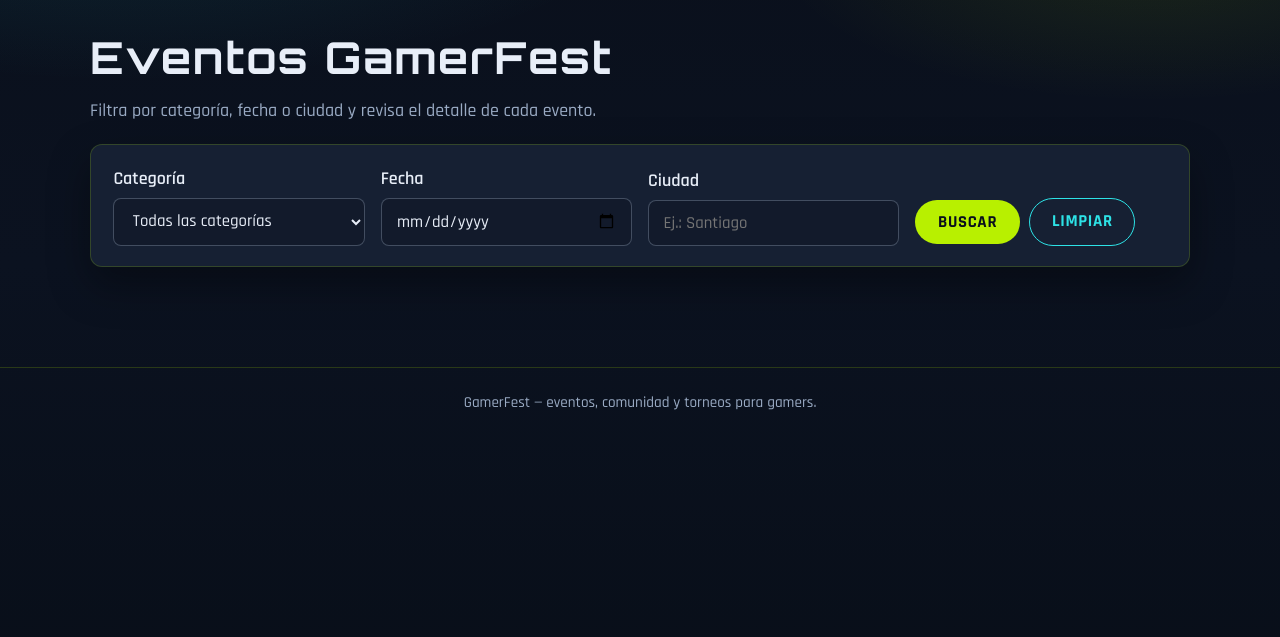
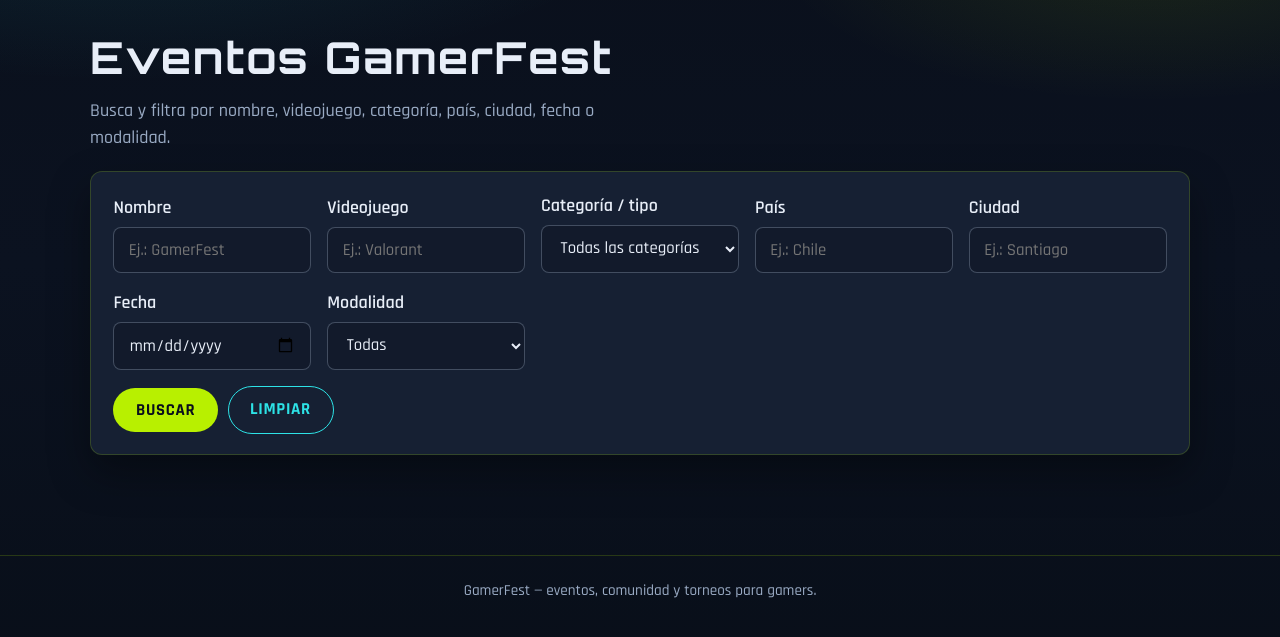
Before and after one commit to fernavardev/gamerfest, a Spring app: template frontend/src/main/resources/templates/eventos.html in a window 1280 px wide. Shown: the part 58-695 px from the top of the page. Run offline with Thymeleaf, Linux system fonts and the light colour scheme; the template is opened without the code that fills it, so the values that code supplies are empty; some of the project's set-up classes (security, data sources, template engines, error pages and the like) are left out, and stand-ins take their place.

Commit message:
Delegar la búsqueda de eventos al backend y exponer los nuevos filtros en la UI.

```diff
--- a/frontend/src/main/resources/static/css/styles.css
+++ b/frontend/src/main/resources/static/css/styles.css
@@ -431,9 +431,10 @@ p { margin: 0 0 1rem; color: var(--muted); }
 
 .form-filters .form-actions {
   display: flex;
-  flex-wrap: wrap;
+  flex-wrap: nowrap;
   gap: 0.6rem;
   align-items: center;
+  grid-column: 1 / -1;
 }
 
 /* Alerts */
--- a/frontend/src/main/resources/templates/eventos.html
+++ b/frontend/src/main/resources/templates/eventos.html
@@ -11,11 +11,21 @@
     <div class="container">
         <section class="section">
             <h1>Eventos GamerFest</h1>
-            <p class="section__intro">Filtra por categoría, fecha o ciudad y revisa el detalle de cada evento.</p>
+            <p class="section__intro">Busca y filtra por nombre, videojuego, categoría, país, ciudad, fecha o modalidad.</p>
 
             <form th:action="@{/eventos}" method="get" class="panel form-filters">
                 <div class="form-field">
-                    <label for="categoria">Categoría</label>
+                    <label for="nombre">Nombre</label>
+                    <input type="text" id="nombre" name="nombre"
+                           th:value="${nombre}" placeholder="Ej.: GamerFest">
+                </div>
+                <div class="form-field">
+                    <label for="videojuego">Videojuego</label>
+                    <input type="text" id="videojuego" name="videojuego"
+                           th:value="${videojuego}" placeholder="Ej.: Valorant">
+                </div>
+                <div class="form-field">
+                    <label for="categoria">Categoría / tipo</label>
                     <select id="categoria" name="categoria">
                         <option value="">Todas las categorías</option>
                         <option value="Videojuegos" th:selected="${categoria == 'Videojuegos'}">Videojuegos</option>
@@ -24,13 +34,26 @@
                     </select>
                 </div>
                 <div class="form-field">
-                    <label for="fecha">Fecha</label>
-                    <input type="date" id="fecha" name="fecha" th:value="${fecha}">
+                    <label for="pais">País</label>
+                    <input type="text" id="pais" name="pais"
+                           th:value="${pais}" placeholder="Ej.: Chile">
                 </div>
                 <div class="form-field">
                     <label for="ciudad">Ciudad</label>
                     <input type="text" id="ciudad" name="ciudad"
                            th:value="${ciudad}" placeholder="Ej.: Santiago">
+                </div>
+                <div class="form-field">
+                    <label for="fecha">Fecha</label>
+                    <input type="date" id="fecha" name="fecha" th:value="${fecha}">
+                </div>
+                <div class="form-field">
+                    <label for="modalidad">Modalidad</label>
+                    <select id="modalidad" name="modalidad">
+                        <option value="">Todas</option>
+                        <option value="PRESENCIAL" th:selected="${modalidad == 'PRESENCIAL'}">Presencial</option>
+                        <option value="ONLINE" th:selected="${modalidad == 'ONLINE'}">Online</option>
+                    </select>
                 </div>
                 <div class="form-actions">
                     <button type="submit" class="btn btn--primary">Buscar</button>
@@ -47,7 +70,12 @@
                     <div class="card__meta">
                         <span th:text="${evento.fecha}">Fecha</span>
                         <span th:text="${evento.ciudad}">Ciudad</span>
+                        <span th:text="${evento.modalidad}">Modalidad</span>
                     </div>
+                    <p th:if="${evento.videojuego != null and !evento.videojuego.isBlank()}">
+                        <strong>Juego:</strong>
+                        <span th:text="${evento.videojuego}"></span>
+                    </p>
                     <a class="btn btn--ghost" th:href="@{/eventos/{id}(id=${evento.id})}">Ver detalle</a>
                 </article>
             </div>
```
Also changed, not shown: frontend/src/main/java/com/example/gamerfest/BackendApiClient.java (+41 -4 lines), frontend/src/main/java/com/example/gamerfest/EventoController.java (+12 -25 lines).
